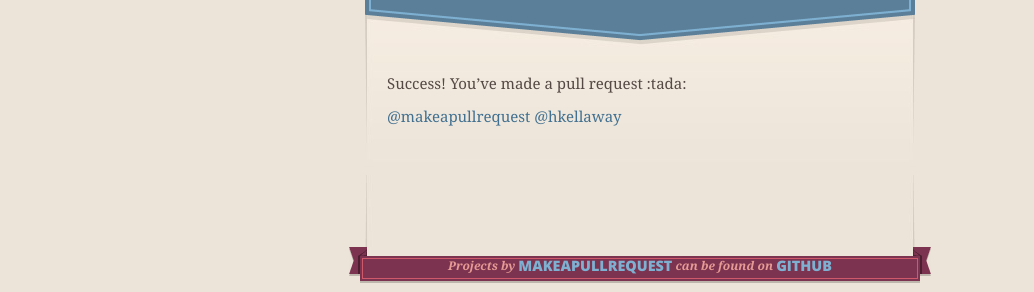
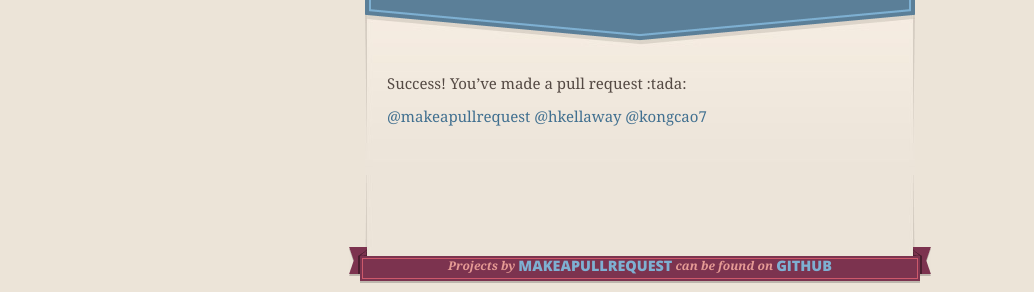
Before and after one commit to MakeAPullRequest/makeapullrequest.github.io, a Jekyll site: the page built from contributors/index.md, in a window 1280 px wide. Shown: the part 207-499 px from the top of the page, without its empty margins (0-1034 px from the left). Built offline with Jekyll 4.4.1, drawn with Linux system fonts in a browser that asks for light colours.

Commit message:
Added username

```diff
--- a/_data/contributors.yml
+++ b/_data/contributors.yml
@@ -1,2 +1,3 @@
 - username: makeapullrequest
 - username: hkellaway
+- username: kongcao7
```
